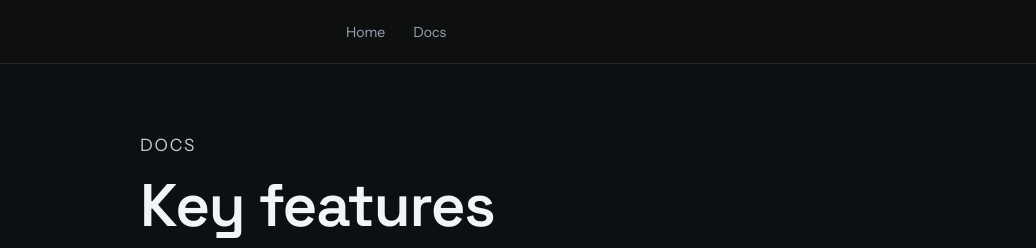
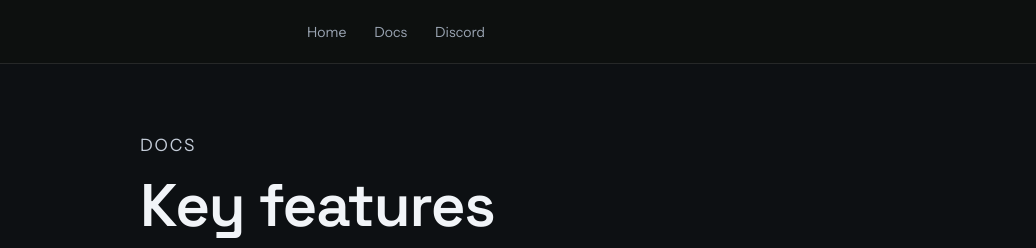
Before and after one commit to GeorgiaLin/agentsdock, a website: page features.html in a window 1280 px wide. Shown: the top 248 px of the page, 244-1280 px from the left. Drawn offline with Linux system fonts and the light colour scheme.

Commit message:
Sync from agentsdock.net (55a7b8e)

```diff
--- a/features.html
+++ b/features.html
@@ -32,6 +32,7 @@
       <nav aria-label="Primary navigation">
         <a href="./index.html">Home</a>
         <a href="./setup.html">Docs</a>
+        <a href="https://discord.gg/ZGDrhEWqPt" target="_blank" rel="noopener">Discord</a>
       </nav>
     </header>
 
```
Also changed, not shown: index.html (+1 -0 lines), privacy.html (+1 -0 lines), setup.html (+1 -0 lines), support.html (+1 -0 lines).
